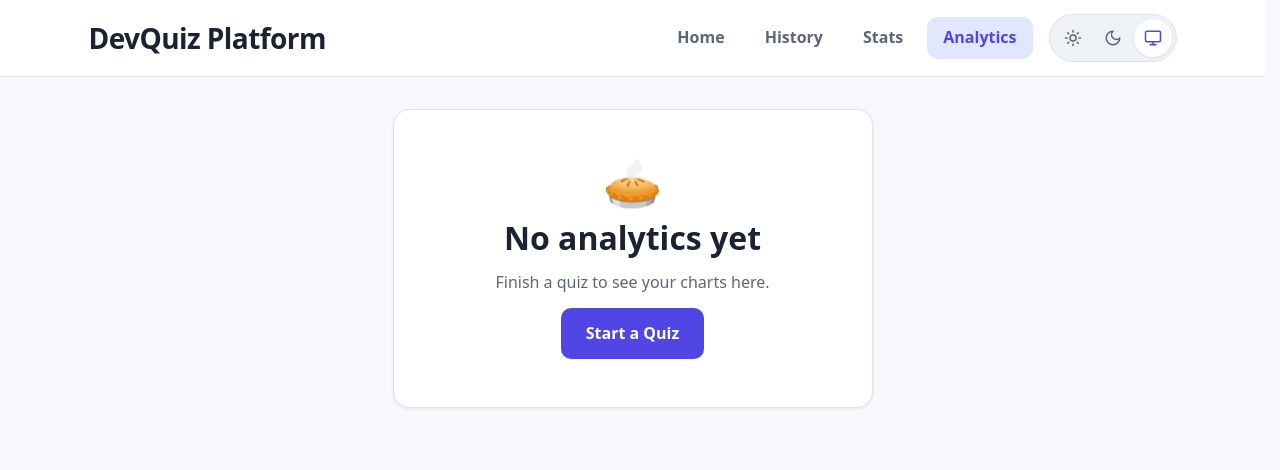
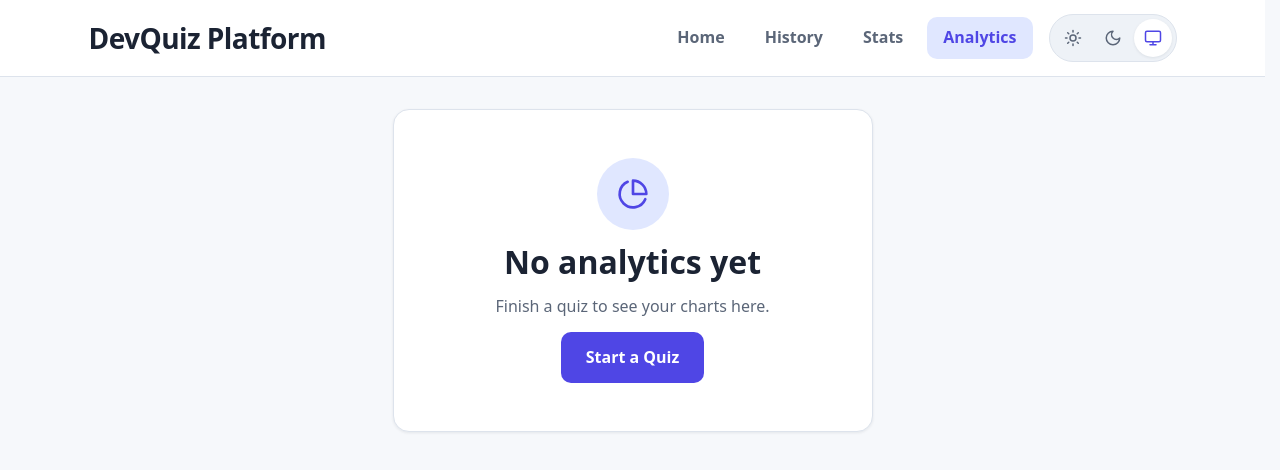
Before and after one commit to sieve-dev-sudo/dev-quiz-platform, a React (Vite) app: page /analytics in a window 1280 px wide. Shown: the top 470 px of the page. Built offline with nearby package versions, Linux system fonts and the light colour scheme.

Commit message:
style: replace emoji with icons on Analytics

```diff
--- a/src/pages/Analytics.jsx
+++ b/src/pages/Analytics.jsx
@@ -1,5 +1,6 @@
 import { Link } from 'react-router-dom'
 import DonutChart from '../components/DonutChart'
+import Icon from '../components/Icon'
 import { useQuizHistory } from '../hooks/useQuizHistory'
 import {
   getAnswerDistribution,
@@ -16,8 +17,8 @@ function Analytics() {
   if (history.length === 0) {
     return (
       <section className="card analytics-empty">
-        <span className="analytics-empty-icon" aria-hidden="true">
-          🥧
+        <span className="empty-icon" aria-hidden="true">
+          <Icon name="pie-chart" size={32} />
         </span>
         <h2>No analytics yet</h2>
         <p className="text-muted">Finish a quiz to see your charts here.</p>
```
